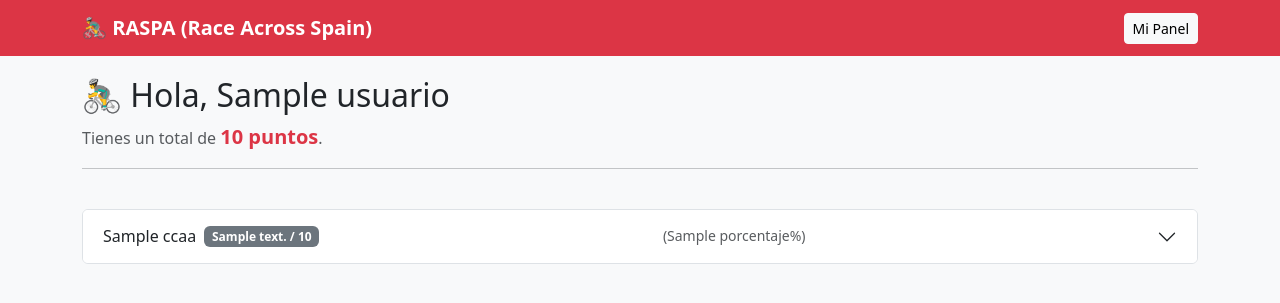
After one commit to makoki13/RASPA, a FastAPI app: template templates/panel.html in a window 1280 px wide. The commit adds this page. Shown: the top 303 px of the page. Run offline with FastAPI, Linux system fonts and the light colour scheme; the template is opened without the code that fills it: most values are stand-ins (such as "Sample title", 1, 10 or a date in 2020).

Commit message:
panel usuario

```diff
--- a/server/main.py
+++ b/server/main.py
@@ -1,11 +1,17 @@
-from fastapi import Depends, FastAPI, HTTPException, status
+from sqlalchemy import func
+from fastapi import Depends, FastAPI, HTTPException, status, Request
+from fastapi.responses import HTMLResponse
 from fastapi.security import OAuth2PasswordBearer, OAuth2PasswordRequestForm
 from sqlalchemy.orm import Session
+from fastapi.templating import Jinja2Templates
+from fastapi import Request
 
 # Importaciones de nuestros módulos
 from server import models, database, security
 
 app = FastAPI(title="RASPA API", description="Race Across Spain - Backend")
+# Configurar Jinja2 para leer la carpeta de plantillas HTML
+templates = Jinja2Templates(directory="templates")
 
 # Este objeto de FastAPI es el que busca la pulsera (Token) en las cabeceras de las peticiones
 oauth2_scheme = OAuth2PasswordBearer(tokenUrl="login")
@@ -58,8 +64,14 @@ def obtener_ranking(db: Session = Depends(get_db)):
     resultado = [{"nombre": u.nombre_publico, "puntos": u.puntos_totales} for u in usuarios]
     return resultado
 
+@app.get("/", response_class=HTMLResponse)
+def pagina_ranking_html(request: Request, db: Session = Depends(get_db)):
+    """Pinta la página web del ranking"""
+    usuarios = db.query(models.Usuario).order_by(models.Usuario.puntos_totales.desc()).all()
+    resultado = [{"nombre": u.nombre_publico, "puntos": u.puntos_totales} for u in usuarios]
 
-# ==========================================
+    # En lugar de devolver un JSON, devolvemos la plantilla HTML pasándole los datos
+    return templates.TemplateResponse(request, "ranking.html", {"request": request, "ranking": resultado}) # type: ignore# ==========================================
 # SISTEMA DE SEGURIDAD (El revisor de pulseras)
 # ==========================================
 
@@ -102,3 +114,106 @@ def ver_mi_perfil(usuario_actual: models.Usuario = Depends(obtener_usuario_actua
         "tu_email_es": usuario_actual.email,
         "tus_puntos": usuario_actual.puntos_totales
     }
+
+@app.get("/panel")
+@app.get("/panel", response_class=HTMLResponse)
+def ver_panel_html(request: Request, db: Session = Depends(get_db)):
+    # TEMPORAL: Simulamos que es Pablo para poder ver el HTML
+    usuario_actual = db.query(models.Usuario).filter(models.Usuario.email == "pablo@ejemplo.com").first()
+    """
+    Pinta el panel de progreso del usuario con HTML.
+    """
+    email = usuario_actual.email
+    resultado_panel = []
+
+    ccaas = db.query(models.Ccaa).all()
+
+    for ccaa in ccaas:
+        total_ccaa = db.query(func.count(models.Municipio.codigo_ign)).join(models.Provincia).filter(models.Provincia.id_ccaa == ccaa.id).scalar()
+
+        visitados_ccaa = db.query(func.count(models.Municipio.codigo_ign)).join(models.Provincia).join(models.MunicipioVisitado).filter(
+            models.Provincia.id_ccaa == ccaa.id,
+            models.MunicipioVisitado.email_usuario == email
+        ).scalar()
+
+        porcentaje_ccaa = (visitados_ccaa / total_ccaa * 100) if total_ccaa > 0 else 0
+
+        provincias_lista = []
+        for prov in ccaa.provincias:
+            total_prov = db.query(func.count(models.Municipio.codigo_ign)).filter(models.Municipio.id_provincia == prov.id).scalar()
+
+            visitados_prov = db.query(func.count(models.Municipio.codigo_ign)).join(models.MunicipioVisitado).filter(
+                models.Municipio.id_provincia == prov.id,
+                models.MunicipioVisitado.email_usuario == email
+            ).scalar()
+
+            porcentaje_prov = (visitados_prov / total_prov * 100) if total_prov > 0 else 0
+
+            provincias_lista.append({
+                "id": prov.id,
+                "nombre": prov.nombre,
+                "visitados": visitados_prov,
+                "total": total_prov,
+                "porcentaje": round(porcentaje_prov, 2)
+            })
+
+        resultado_panel.append({
+            "id": ccaa.id,
+            "nombre": ccaa.nombre,
+            "visitados": visitados_ccaa,
+            "total": total_ccaa,
+            "porcentaje": round(porcentaje_ccaa, 2),
+            "provincias": provincias_lista
+        })
+
+    # Devolvemos el HTML pasando el usuario y los datos calculados
+    return templates.TemplateResponse(request, "panel.html", {"request": request, "usuario": usuario_actual, "datos": resultado_panel}) # type: ignore
+
+@app.get("/panel/provincia/{id_provincia}")
+@app.get("/panel/provincia/{id_provincia}", response_class=HTMLResponse)
+def ver_detalle_provincia_html(id_provincia: str, request: Request, db: Session = Depends(get_db)):
+    """
+    Pinta la cuadrícula de municipios de una provincia.
+    (TEMPORAL: Sin comprobación de token para pruebas visuales)
+    """
+    # TEMPORAL: Obtenemos a Pablo
+    email = "pablo@ejemplo.com"
+
+    # 1. Buscar info de la provincia
+    provincia = db.query(models.Provincia).filter(models.Provincia.id == id_provincia).first()
+    if not provincia:
+        raise HTTPException(status_code=404, detail="Provincia no encontrada")
+
+    # 2. La magia: LEFT OUTER JOIN
+    resultados_db = db.query(
+        models.Municipio,
+        models.MunicipioVisitado.codigo_ign_municipio
+    ).outerjoin(
+        models.MunicipioVisitado,
+        (models.Municipio.codigo_ign == models.MunicipioVisitado.codigo_ign_municipio) &
+        (models.MunicipioVisitado.email_usuario == email)
+    ).filter(
+        models.Municipio.id_provincia == id_provincia
+    ).order_by(models.Municipio.nombre.asc()).all()
+
+    # 3. Formatear la salida
+    lista_municipios = []
+    for municipio, codigo_visitado in resultados_db:
+        lista_municipios.append({
+            "codigo_ign": municipio.codigo_ign,
+            "nombre": municipio.nombre,
+            "visitado": True if codigo_visitado else False
+        })
+
+    # 4. Preparar datos para el HTML
+    total = len(lista_municipios)
+    visitados = sum(1 for m in lista_municipios if m["visitado"])
+
+    datos_provincia = {
+        "provincia_nombre": provincia.nombre,
+        "total_municipios": total,
+        "visitados": visitados,
+        "municipios": lista_municipios
+    }
+
+    return templates.TemplateResponse(request, "municipios.html", {"request": request, "provincia": datos_provincia}) # type: ignore
--- /dev/null
+++ b/templates/base.html
@@ -0,0 +1,36 @@
+<!DOCTYPE html>
+<html lang="es">
+<head>
+    <meta charset="UTF-8">
+    <meta name="viewport" content="width=device-width, initial-scale=1.0">
+    <title>{% block title %}RASPA{% endblock %}</title>
+    <!-- Bootstrap CSS -->
+    <link href="https://cdn.jsdelivr.net/npm/bootstrap@5.3.0/dist/css/bootstrap.min.css" rel="stylesheet">
+    <style>
+        body { background-color: #f8f9fa; }
+        .navbar-raspa { background-color: #dc3545; }
+        .navbar-raspa .navbar-brand { color: white; font-weight: bold; }
+        .container-main { margin-top: 20px; }
+    </style>
+</head>
+<body>
+
+    <!-- Barra de Navegación -->
+    <nav class="navbar navbar-expand-lg navbar-raspa">
+        <div class="container">
+            <a class="navbar-brand" href="/">🚴‍♂️ RASPA (Race Across Spain)</a>
+            <div class="ml-auto">
+                <a href="/panel" class="btn btn-light btn-sm">Mi Panel</a>
+            </div>
+        </div>
+    </nav>
+
+    <!-- Aquí irá el contenido de cada página -->
+    <div class="container container-main">
+        {% block content %}{% endblock %}
+    </div>
+
+    <!-- Bootstrap JS (Necesario para los menús desplegables) -->
+    <script src="https://cdn.jsdelivr.net/npm/bootstrap@5.3.0/dist/js/bootstrap.bundle.min.js"></script>
+</body>
+</html>
--- /dev/null
+++ b/templates/panel.html
@@ -0,0 +1,56 @@
+{% extends "base.html" %}
+
+{% block title %}Mi Panel - RASPA{% endblock %}
+
+{% block content %}
+<div class="row mb-4">
+    <div class="col-md-12">
+        <h2>🚴‍♂️ Hola, {{ usuario.nombre_publico }}</h2>
+        <p class="text-muted">Tienes un total de <strong class="text-danger fs-5">{{ usuario.puntos_totales }} puntos</strong>.</p>
+        <hr>
+    </div>
+</div>
+
+<div class="accordion" id="accordionCCAA">
+    {% for ccaa in datos %}
+    <div class="accordion-item">
+
+        <!-- Cabecera de la Comunidad Autónoma (Clicable para desplegar) -->
+        <h2 class="accordion-header" id="heading-{{ ccaa.id }}">
+            <button class="accordion-button collapsed" type="button" data-bs-toggle="collapse" data-bs-target="#collapse-{{ ccaa.id }}" aria-expanded="false" aria-controls="collapse-{{ ccaa.id }}">
+                {{ ccaa.nombre }}
+                <span class="badge bg-secondary ms-2">{{ ccaa.visitados }} / {{ ccaa.total }}</span>
+                <span class="ms-auto me-2 text-muted small">({{ ccaa.porcentaje }}%)</span>
+            </button>
+        </h2>
+
+        <!-- Contenido desplegable (Las Provincias) -->
+        <div id="collapse-{{ ccaa.id }}" class="accordion-collapse collapse" aria-labelledby="heading-{{ ccaa.id }}" data-bs-parent="#accordionCCAA">
+            <div class="accordion-body p-0">
+
+                <!-- Barra de progreso general de la CCAA -->
+                <div class="progress" style="height: 8px; border-radius: 0;">
+                    <div class="progress-bar bg-danger" role="progressbar" style="width: {{ ccaa.porcentaje }}%;" aria-valuenow="{{ ccaa.porcentaje }}" aria-valuemin="0" aria-valuemax="100"></div>
+                </div>
+
+                <!-- Lista de Provincias -->
+                <ul class="list-group list-group-flush">
+                    {% for prov in ccaa.provincias %}
+                    <!-- Cada provincia es un enlace a su detalle -->
+                    <a href="/panel/provincia/{{ prov.id }}" class="list-group-item list-group-item-action d-flex justify-content-between align-items-center">
+                        <span>{{ prov.nombre }}</span>
+                        <div>
+                            <span class="badge bg-light text-dark">{{ prov.visitados }} / {{ prov.total }}</span>
+                            <span class="text-muted small ms-2">({{ prov.porcentaje }}%)</span>
+                        </div>
+                    </a>
+                    {% endfor %}
+                </ul>
+
+            </div>
+        </div>
+
+    </div>
+    {% endfor %}
+</div>
+{% endblock %}
```
Also changed, not shown: templates/municipios.html (added, +35 -0 lines), templates/ranking.html (+21 -38 lines).
